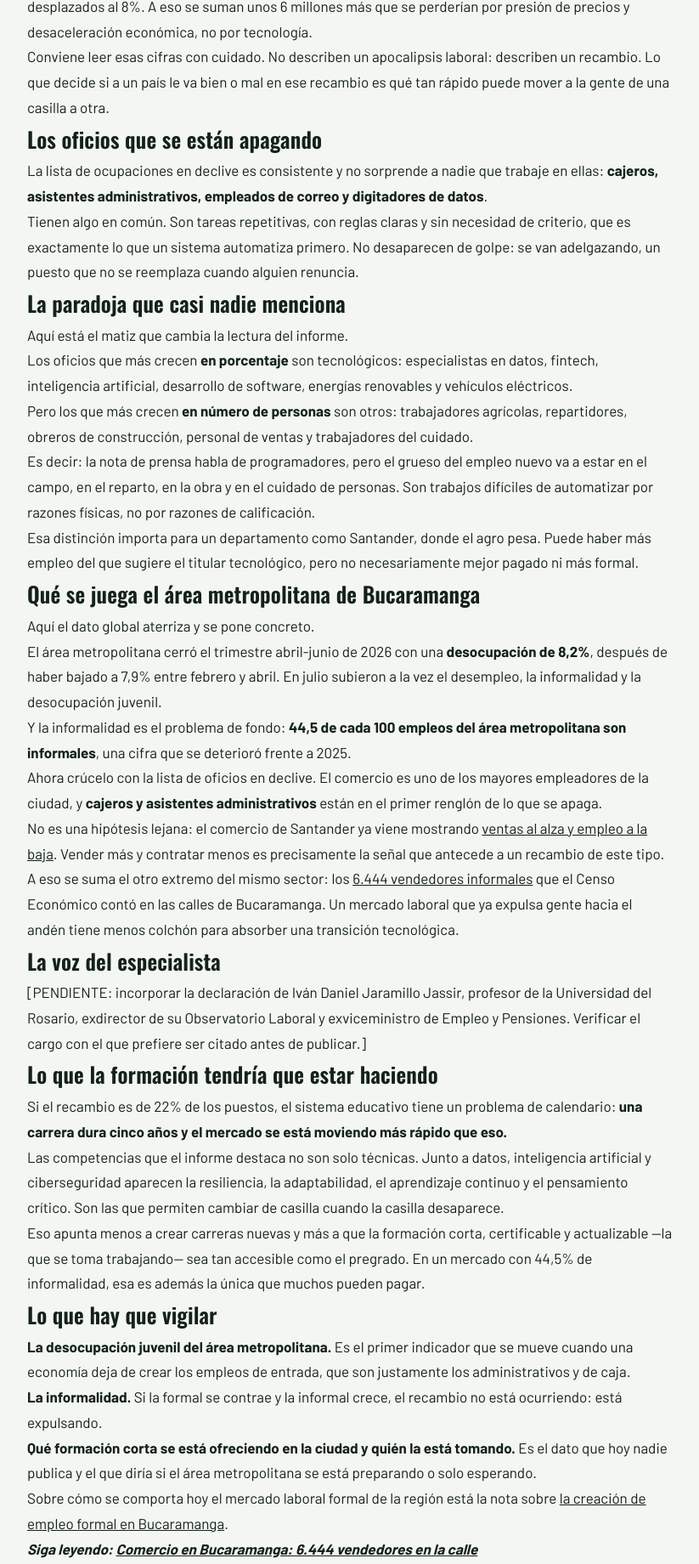
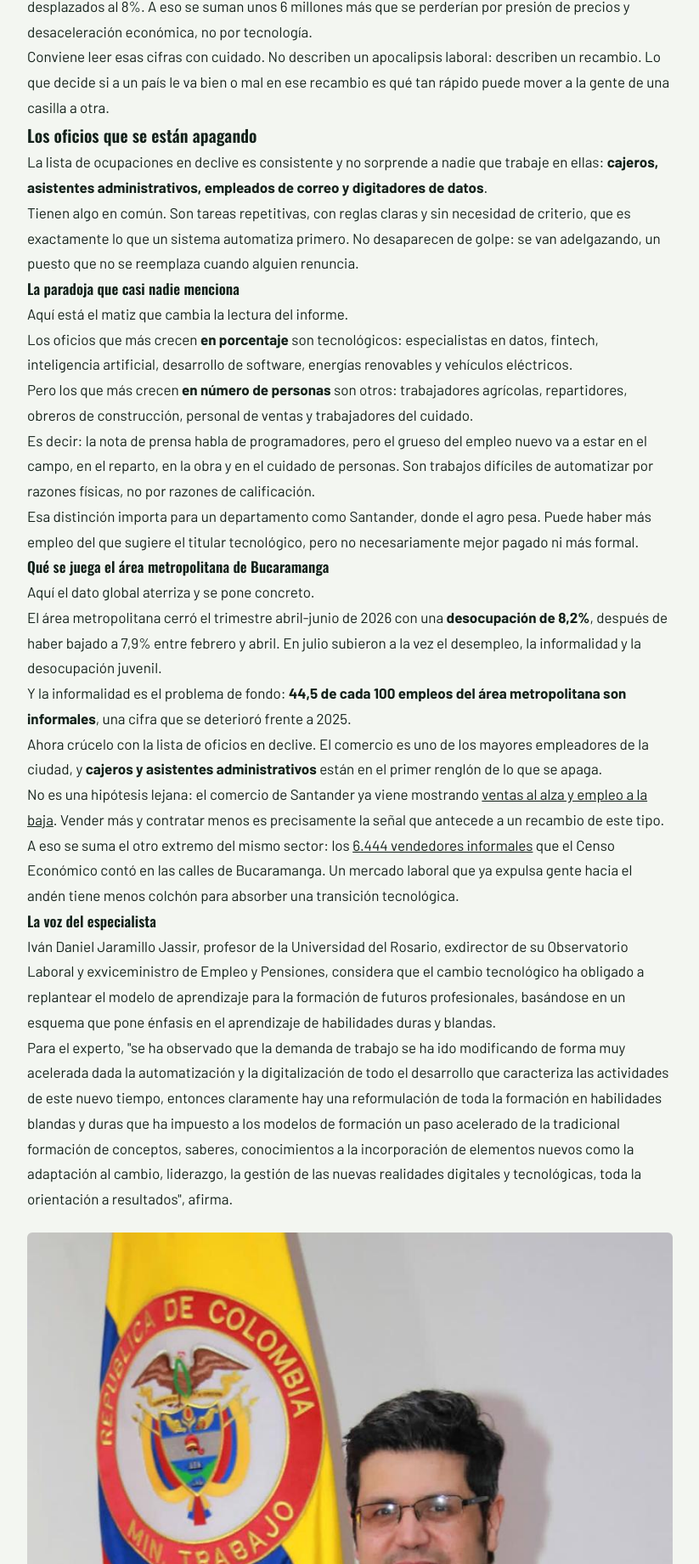
Before and after one commit to pachogom2000-ux/economia-santander, an Eleventy site: page src/noticias/empleos-que-desapareceran-bucaramanga.md in a window 1280 px wide. Shown: the part 1632-3472 px from the top of the page at 85% size, without its empty margins (58-881 px from the left). Built offline with nearby package versions, Linux system fonts and the light colour scheme; Eleventy itself is replaced by a stand-in of ours; files that its build step writes are made by us from their sources; no server answers; what image-size would draw is missing.

Commit message:
Update Noticias “empleos-que-desapareceran-bucaramanga”

```diff
--- a/src/noticias/empleos-que-desapareceran-bucaramanga.md
+++ b/src/noticias/empleos-que-desapareceran-bucaramanga.md
@@ -11,8 +11,9 @@ excerpt: El Foro Económico Mundial calcula 92 millones de empleos desplazados a
 autor: Francisco Gómez - Director
 imagen: /assets/uploads/empleos-futuro-bucaramanga.jpg
 imagenAlt: Cajera atendiendo en un almacén del centro de Bucaramanga
-imagenTitle: "Empleos que van a desaparecer y su efecto en Bucaramanga"
-imagenPie: Los roles administrativos y de caja encabezan la lista de ocupaciones en declive hasta 2030.
+imagenTitle: Empleos que van a desaparecer y su efecto en Bucaramanga
+imagenPie: Los roles administrativos y de caja encabezan la lista de ocupaciones
+  en declive hasta 2030.
 imagenCredito: Archivo particular
 tags: noticias
 ---
@@ -30,13 +31,13 @@ En proporción, los 170 millones de empleos nuevos equivalen al 14% del empleo a
 
 Conviene leer esas cifras con cuidado. No describen un apocalipsis laboral: describen un recambio. Lo que decide si a un país le va bien o mal en ese recambio es qué tan rápido puede mover a la gente de una casilla a otra.
 
-## Los oficios que se están apagando
+### Los oficios que se están apagando
 
 La lista de ocupaciones en declive es consistente y no sorprende a nadie que trabaje en ellas: **cajeros, asistentes administrativos, empleados de correo y digitadores de datos**.
 
 Tienen algo en común. Son tareas repetitivas, con reglas claras y sin necesidad de criterio, que es exactamente lo que un sistema automatiza primero. No desaparecen de golpe: se van adelgazando, un puesto que no se reemplaza cuando alguien renuncia.
 
-## La paradoja que casi nadie menciona
+#### La paradoja que casi nadie menciona
 
 Aquí está el matiz que cambia la lectura del informe.
 
@@ -48,7 +49,7 @@ Es decir: la nota de prensa habla de programadores, pero el grueso del empleo nu
 
 Esa distinción importa para un departamento como Santander, donde el agro pesa. Puede haber más empleo del que sugiere el titular tecnológico, pero no necesariamente mejor pagado ni más formal.
 
-## Qué se juega el área metropolitana de Bucaramanga
+#### Qué se juega el área metropolitana de Bucaramanga
 
 Aquí el dato global aterriza y se pone concreto.
 
@@ -62,9 +63,15 @@ No es una hipótesis lejana: el comercio de Santander ya viene mostrando [ventas
 
 A eso se suma el otro extremo del mismo sector: los [6.444 vendedores informales](/noticias/comercio-bucaramanga-mall-y-calle/) que el Censo Económico contó en las calles de Bucaramanga. Un mercado laboral que ya expulsa gente hacia el andén tiene menos colchón para absorber una transición tecnológica.
 
-## La voz del especialista
+#### La voz del especialista
 
-[PENDIENTE: incorporar la declaración de Iván Daniel Jaramillo Jassir, profesor de la Universidad del Rosario, exdirector de su Observatorio Laboral y exviceministro de Empleo y Pensiones. Verificar el cargo con el que prefiere ser citado antes de publicar.]
+Iván Daniel Jaramillo Jassir, profesor de la Universidad del Rosario, exdirector de su Observatorio Laboral y exviceministro de Empleo y Pensiones, considera que el cambio tecnológico ha obligado a replantear el modelo de aprendizaje para la formación de futuros profesionales, basándose en un esquema que pone énfasis en el aprendizaje de habilidades duras y blandas.
+
+Para el experto, "se ha observado que la demanda de trabajo se ha ido modificando de forma muy acelerada dada la automatización y la digitalización de todo el desarrollo que caracteriza las actividades de este nuevo tiempo, entonces claramente hay una reformulación de toda la formación en habilidades blandas y duras que ha impuesto a los modelos de formación un paso acelerado de la tradicional formación de conceptos, saberes, conocimientos a la incorporación de elementos nuevos como la adaptación al cambio, liderazgo, la gestión de las nuevas realidades digitales y tecnológicas, toda la orientación a resultados", afirma.
+
+![Iván Jaramillo Jassir, exviceministro de Empleo y Pensiones. Foto: archivo particular. ](/assets/uploads/ivan-jaramillo-foto-interna.jpeg "Iván Jaramillo Jassir, exviceministro de Empleo y Pensiones. Foto: archivo particular. ")
+
+Agrega que en el modelo de aprendizaje colombiano, en todos los sistemas de formación para el trabajo se ha ido acentuando en su importancia lo relacionado con temas de tecnología y técnico. "Con el Ministerio de Trabajo de reconocimiento de aprendizajes previos, con los programas de 'Saber Hacer Vale', se ha mostrado resultados muy positivos sobre todo en la adecuación de poblaciones que tienen especiales dificultades, como es el caso de población migrante, de cara a la acreditación de sus saberes frente al mercado laboral", añadió.
 
 ## Lo que la formación tendría que estar haciendo
 
```
Also changed, not shown: src/assets/uploads/ivan-jaramillo-foto-interna.jpeg (added).
